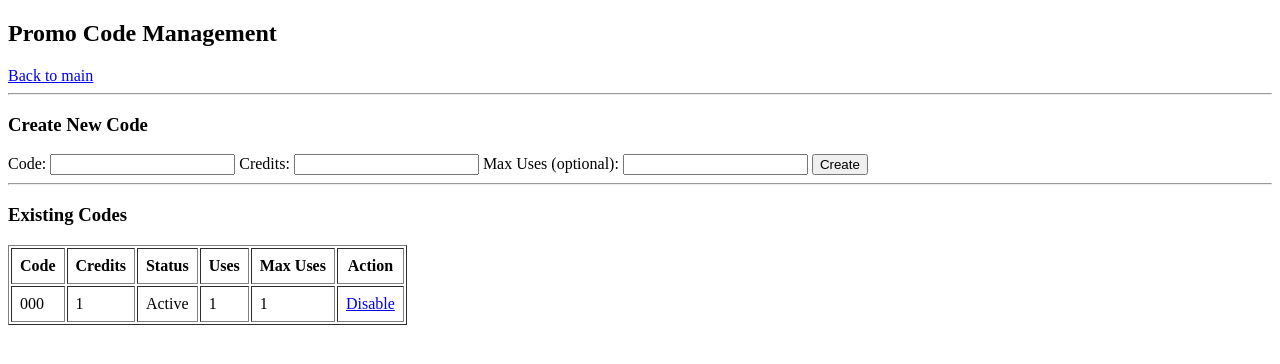
After one commit to Trustyhazer93/vinted-ai-tool, a Flask app: page /admin/promos in a window 1280 px wide. The commit adds this page. Shown: the top 364 px of the page. Run offline with Flask 3, Linux system fonts and the light colour scheme; a user stored in the database is signed in; tables that the repository leaves empty hold one stand-in row (values such as "Sample post").

Commit message:
Add promo code admin dashboard

```diff
--- a/app.py
+++ b/app.py
@@ -118,6 +118,22 @@ class Generation(db.Model):
     result = db.Column(db.Text)
     error = db.Column(db.Text)
 
+class PromoCode(db.Model):
+    id = db.Column(db.Integer, primary_key=True)
+    code = db.Column(db.String(50), unique=True, nullable=False)
+    credits = db.Column(db.Integer, nullable=False)
+
+    is_active = db.Column(db.Boolean, default=True)
+    max_uses = db.Column(db.Integer, nullable=True)  # None = unlimited
+    uses_count = db.Column(db.Integer, default=0)
+
+    created_at = db.Column(db.DateTime, default=datetime.utcnow)
+
+class PromoRedemption(db.Model):
+    id = db.Column(db.Integer, primary_key=True)
+    user_id = db.Column(db.Integer, db.ForeignKey("user.id"), nullable=False)
+    promo_id = db.Column(db.Integer, db.ForeignKey("promo_code.id"), nullable=False)
+    redeemed_at = db.Column(db.DateTime, default=datetime.utcnow)
 
 @login_manager.user_loader
 def load_user(user_id):
@@ -352,6 +368,92 @@ def reset_password(token):
 
     return render_template("reset_password.html")
 
+@app.route("/redeem", methods=["POST"])
+@login_required
+def redeem_code():
+    code_input = request.form.get("promo_code").strip().upper()
+
+    promo = PromoCode.query.filter_by(code=code_input).first()
+
+    if not promo or not promo.is_active:
+        return render_template("index.html", listing="Invalid or inactive code.")
+
+    # Check usage limit
+    if promo.max_uses and promo.uses_count >= promo.max_uses:
+        return render_template("index.html", listing="This code has reached its usage limit.")
+
+    # Check if THIS user already redeemed
+    existing = PromoRedemption.query.filter_by(
+        user_id=current_user.id,
+        promo_id=promo.id
+    ).first()
+
+    if existing:
+        return render_template("index.html", listing="You have already used this code.")
+
+    # Apply credits
+    user = User.query.get(current_user.id)
+    user.credits += promo.credits
+
+    promo.uses_count += 1
+
+    redemption = PromoRedemption(
+        user_id=user.id,
+        promo_id=promo.id
+    )
+
+    db.session.add(redemption)
+    db.session.commit()
+
+    return render_template(
+        "index.html",
+        listing=f"Promo applied! {promo.credits} credits added."
+    )
+
+@app.route("/admin/promos")
+@login_required
+def admin_promos():
+    if not current_user.is_admin:
+        return redirect(url_for("index"))
+
+    promos = PromoCode.query.order_by(PromoCode.created_at.desc()).all()
+    return render_template("admin_promos.html", promos=promos)
+
+@app.route("/admin/promos/create", methods=["POST"])
+@login_required
+def create_promo():
+    if not current_user.is_admin:
+        return redirect(url_for("index"))
+
+    code = request.form.get("code").strip().upper()
+    credits = int(request.form.get("credits"))
+    max_uses = request.form.get("max_uses")
+
+    promo = PromoCode(
+        code=code,
+        credits=credits,
+        max_uses=int(max_uses) if max_uses else None,
+        is_active=True
+    )
+
+    db.session.add(promo)
+    db.session.commit()
+
+    return redirect(url_for("admin_promos"))
+
+@app.route("/admin/promos/toggle/<int:promo_id>")
+@login_required
+def toggle_promo(promo_id):
+    if not current_user.is_admin:
+        return redirect(url_for("index"))
+
+    promo = PromoCode.query.get_or_404(promo_id)
+    promo.is_active = not promo.is_active
+    db.session.commit()
+
+    return redirect(url_for("admin_promos"))
+
+
 # -------------------------
 # MAIN ROUTE
 # -------------------------
--- /dev/null
+++ b/templates/admin_promos.html
@@ -0,0 +1,54 @@
+<!DOCTYPE html>
+<html>
+<head>
+    <title>Promo Code Admin</title>
+</head>
+<body>
+
+<h2>Promo Code Management</h2>
+
+<a href="/">Back to main</a>
+
+<hr>
+
+<h3>Create New Code</h3>
+
+<form method="POST" action="/admin/promos/create">
+    Code: <input type="text" name="code" required>
+    Credits: <input type="number" name="credits" required>
+    Max Uses (optional): <input type="number" name="max_uses">
+    <button type="submit">Create</button>
+</form>
+
+<hr>
+
+<h3>Existing Codes</h3>
+
+<table border="1" cellpadding="8">
+    <tr>
+        <th>Code</th>
+        <th>Credits</th>
+        <th>Status</th>
+        <th>Uses</th>
+        <th>Max Uses</th>
+        <th>Action</th>
+    </tr>
+
+    {% for promo in promos %}
+    <tr>
+        <td>{{ promo.code }}</td>
+        <td>{{ promo.credits }}</td>
+        <td>{{ "Active" if promo.is_active else "Disabled" }}</td>
+        <td>{{ promo.uses_count }}</td>
+        <td>{{ promo.max_uses or "Unlimited" }}</td>
+        <td>
+            <a href="/admin/promos/toggle/{{ promo.id }}">
+                {{ "Disable" if promo.is_active else "Enable" }}
+            </a>
+        </td>
+    </tr>
+    {% endfor %}
+</table>
+
+</body>
+</html>
```
Also changed, not shown: templates/index.html (+55 -5 lines).
